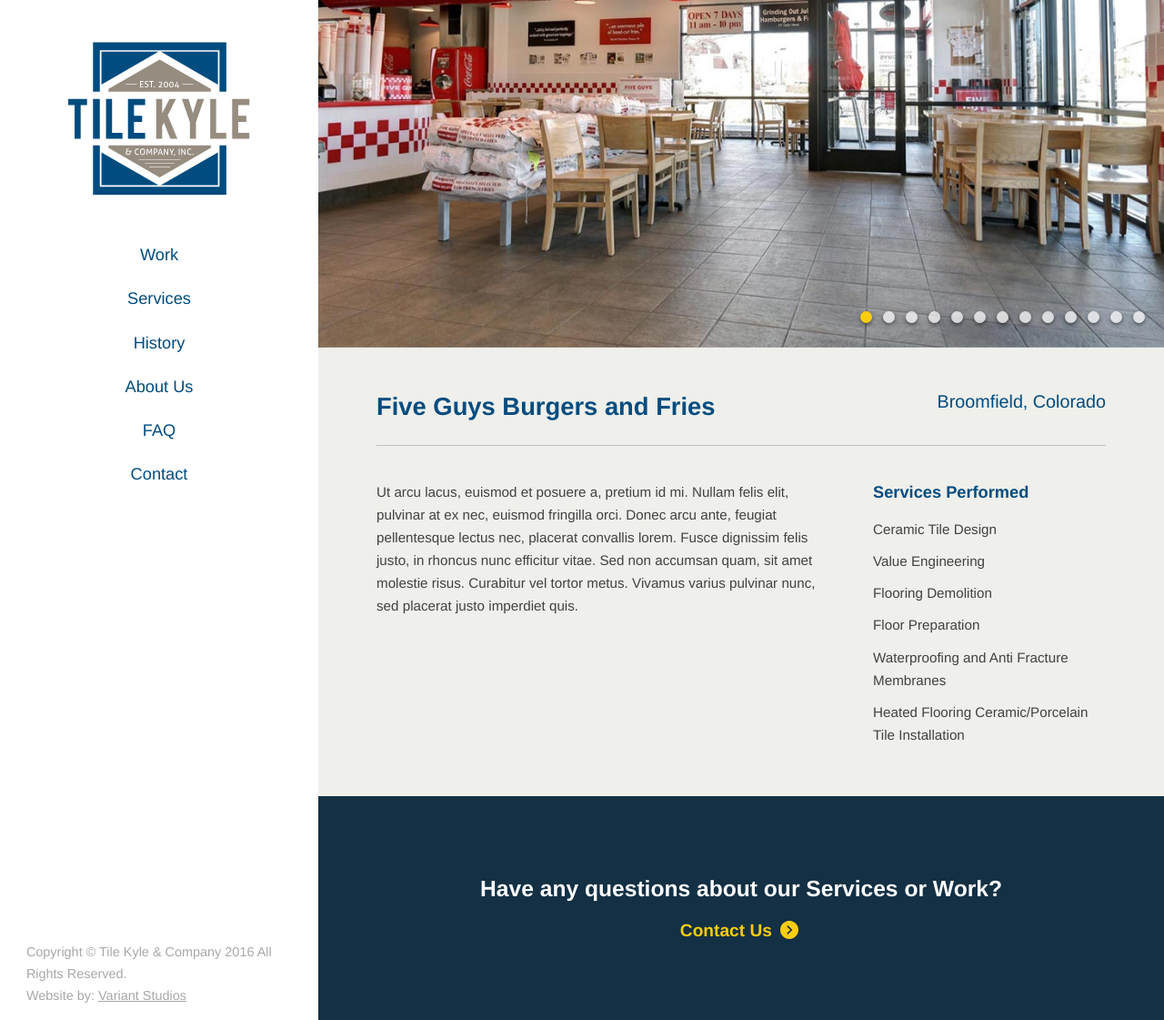
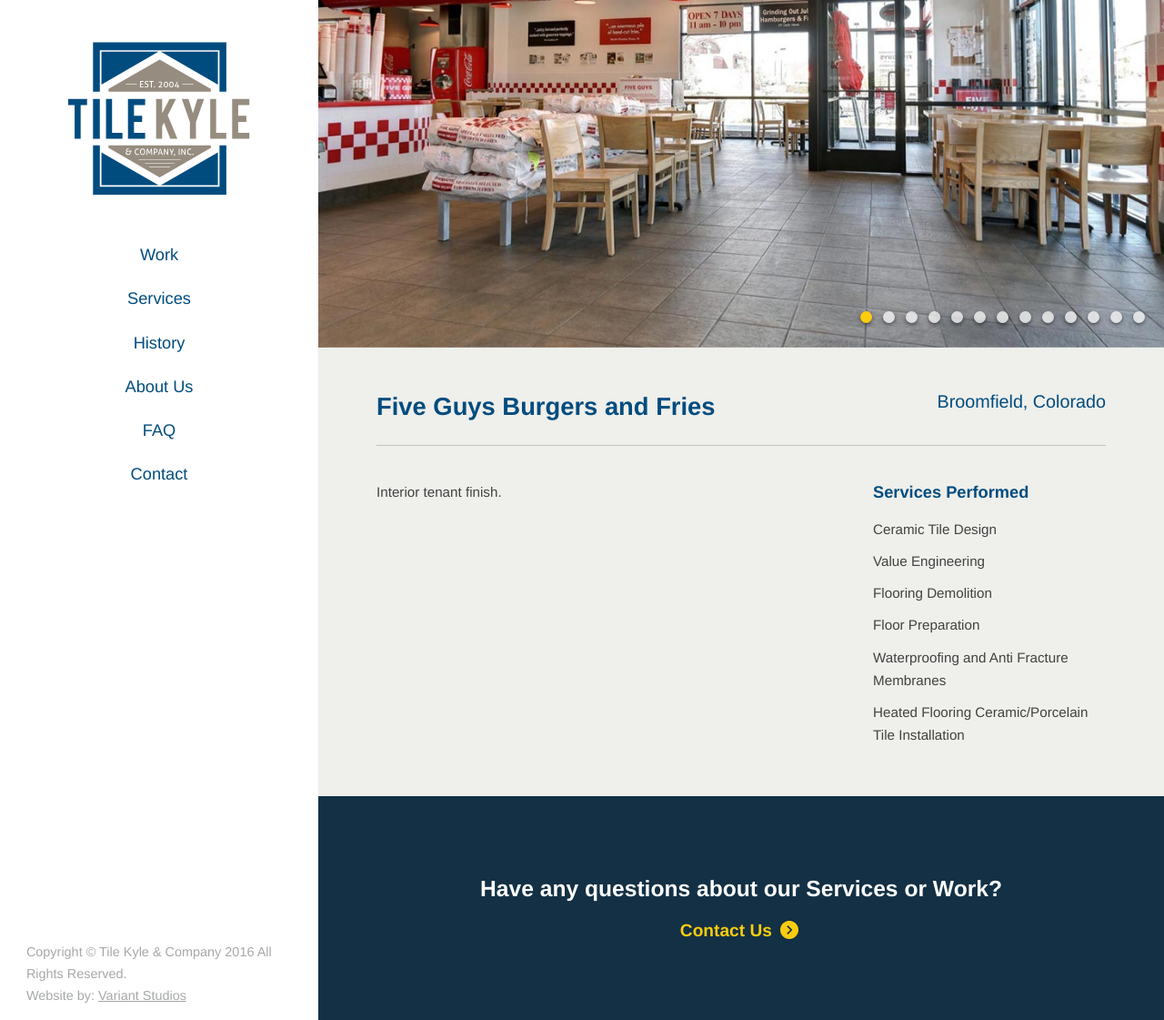
Before and after one commit to variantstudios/tilekyle.com, a Jekyll site: the page built from _work/five-guys-burgers-and-fries.md, in a window 1280 px wide and 1121 px high. Shown: the whole window at 91% size. Built offline with Jekyll 4.4.1, drawn with Linux system fonts in a browser that asks for light colours; nearby versions of some CDN libraries.

Commit message:
Updated '/_work/five-guys-burgers-and-fries.md' via CloudCannon

```diff
--- a/_work/five-guys-burgers-and-fries.md
+++ b/_work/five-guys-burgers-and-fries.md
@@ -1,25 +1,23 @@
 ---
 layout: work
-title: "Five Guys Burgers and Fries"
-description: Ut arcu lacus, euismod et posuere a, pretium id mi. Nullam felis elit, pulvinar at ex nec, euismod fringilla orci. Donec arcu ante, feugiat pellentesque lectus nec, placerat convallis lorem. Fusce dignissim felis justo, in rhoncus nunc efficitur vitae. Sed non accumsan quam, sit amet molestie risus. Curabitur vel tortor metus. Vivamus varius pulvinar nunc, sed placerat justo imperdiet quis.
-location: Broomfield, Colorado
+title: Five Guys Burgers and Fries
+description: Interior tenant finish.
+location: 'Broomfield, Colorado'
 permalink: /work/five-guys-burgers-and-fries/
 images:
-  - image_path: "/assets/images/work/five-guys-broomfield/five-guys-broomfield_thumb.jpg"
-  - image_path: "/assets/images/work/five-guys-broomfield/01.jpg"
-  - image_path: "/assets/images/work/five-guys-broomfield/02.jpg"
-  - image_path: "/assets/images/work/five-guys-broomfield/03.jpg"
-  - image_path: "/assets/images/work/five-guys-broomfield/04.jpg"
-  - image_path: "/assets/images/work/five-guys-broomfield/05.jpg"
-  - image_path: "/assets/images/work/five-guys-broomfield/06.jpg"
-  - image_path: "/assets/images/work/five-guys-broomfield/07.jpg"
-  - image_path: "/assets/images/work/five-guys-broomfield/08.jpg"
-  - image_path: "/assets/images/work/five-guys-broomfield/09.jpg"
-  - image_path: "/assets/images/work/five-guys-broomfield/10.jpg"
-  - image_path: "/assets/images/work/five-guys-broomfield/11.jpg"
-  - image_path: "/assets/images/work/five-guys-broomfield/12.jpg"
-
-
+  - image_path: /assets/images/work/five-guys-broomfield/five-guys-broomfield_thumb.jpg
+  - image_path: /assets/images/work/five-guys-broomfield/01.jpg
+  - image_path: /assets/images/work/five-guys-broomfield/02.jpg
+  - image_path: /assets/images/work/five-guys-broomfield/03.jpg
+  - image_path: /assets/images/work/five-guys-broomfield/04.jpg
+  - image_path: /assets/images/work/five-guys-broomfield/05.jpg
+  - image_path: /assets/images/work/five-guys-broomfield/06.jpg
+  - image_path: /assets/images/work/five-guys-broomfield/07.jpg
+  - image_path: /assets/images/work/five-guys-broomfield/08.jpg
+  - image_path: /assets/images/work/five-guys-broomfield/09.jpg
+  - image_path: /assets/images/work/five-guys-broomfield/10.jpg
+  - image_path: /assets/images/work/five-guys-broomfield/11.jpg
+  - image_path: /assets/images/work/five-guys-broomfield/12.jpg
 services_performed:
   - name: Ceramic Tile Design
   - name: Value Engineering
```
